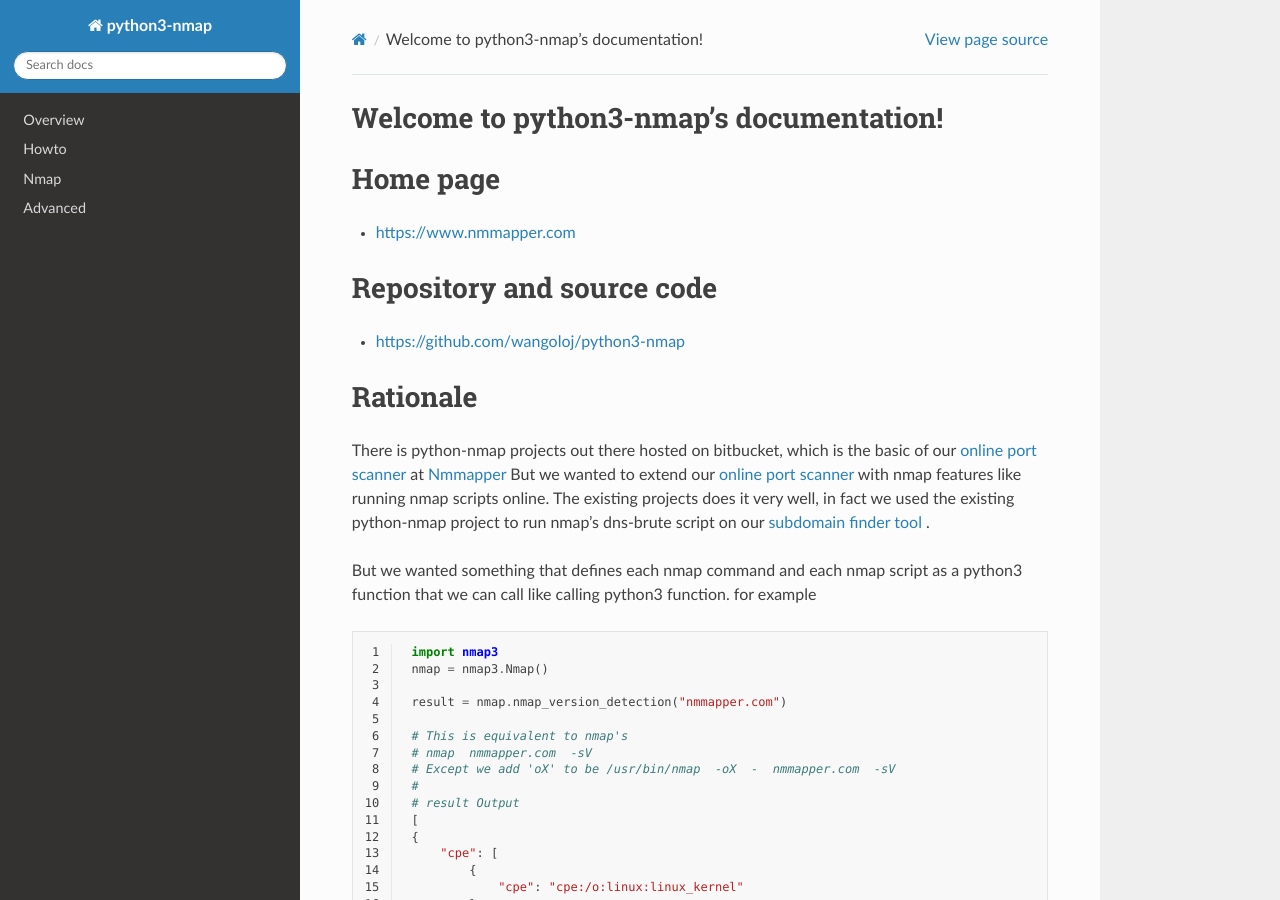
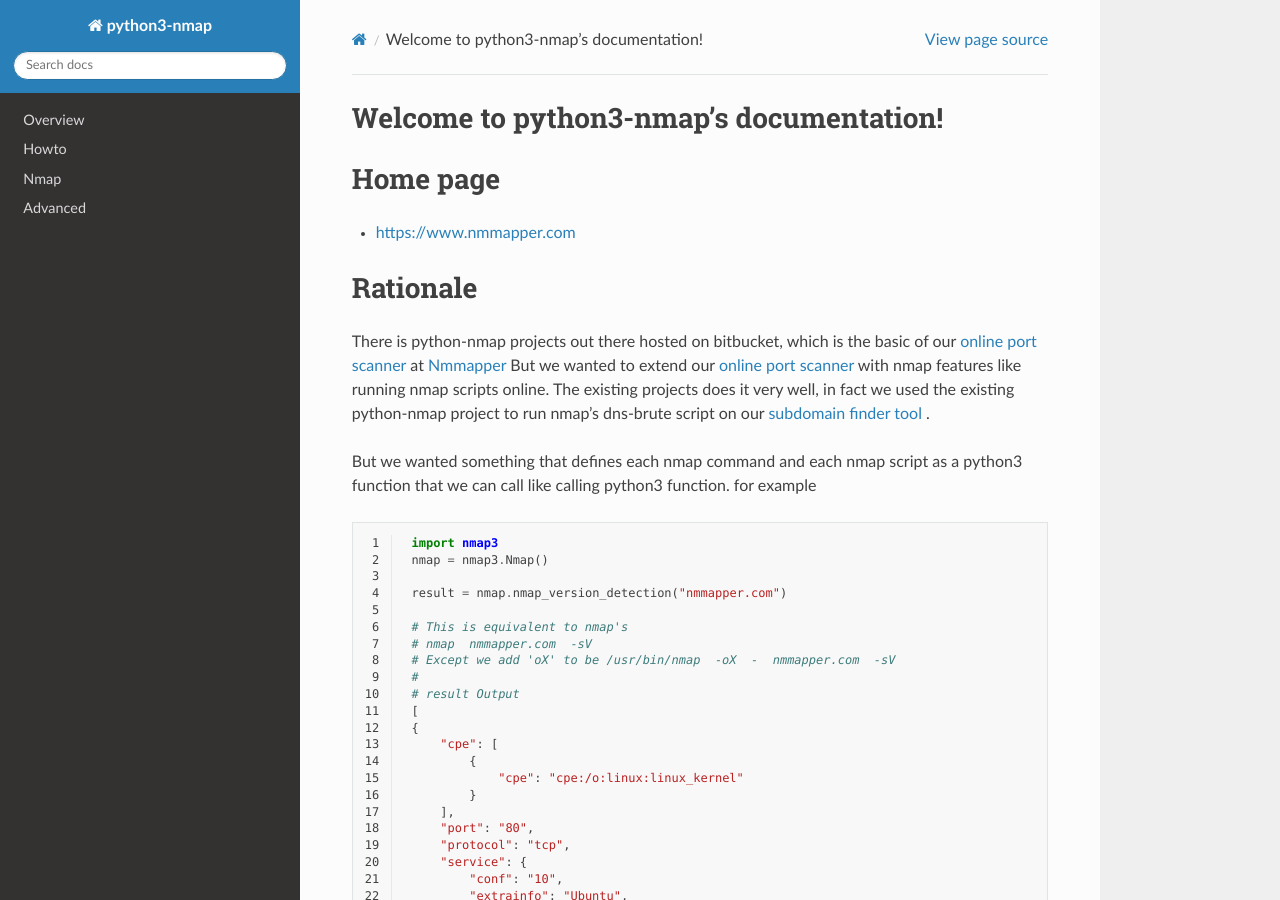
Before and after one commit to nmmapper/python3-nmap, a Sphinx documentation site: the page built from docs/index.rst, in a window 1280 px wide and 900 px high. Built offline with Sphinx 7.4.7 and the Read the Docs theme 2.0.0, drawn with Linux system fonts in a browser that asks for light colours; pages that are not in the unit, such as notebooks, are missing from menus.

Commit message:
More docs

```diff
--- a/docs/index.rst
+++ b/docs/index.rst
@@ -14,11 +14,6 @@ Welcome to python3-nmap's documentation!
 Home page
 =========
 * `https://www.nmmapper.com <https://www.nmmapper.com>`_
-
-
-Repository and source code
-==========================
-* `https://github.com/wangoloj/python3-nmap <https://github.com/wangoloj/python3-nmap>`_
 
 
 Rationale
```
